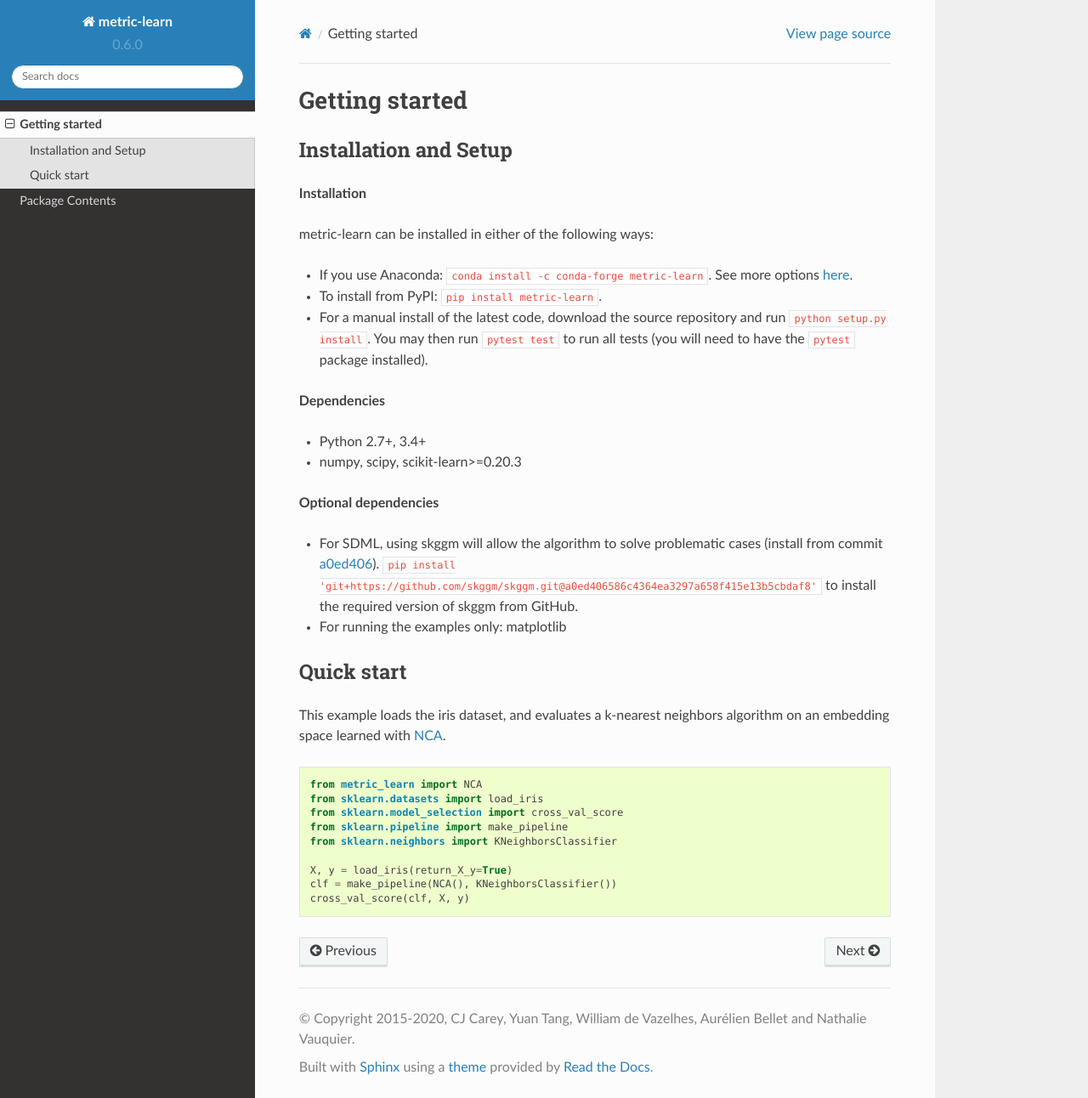
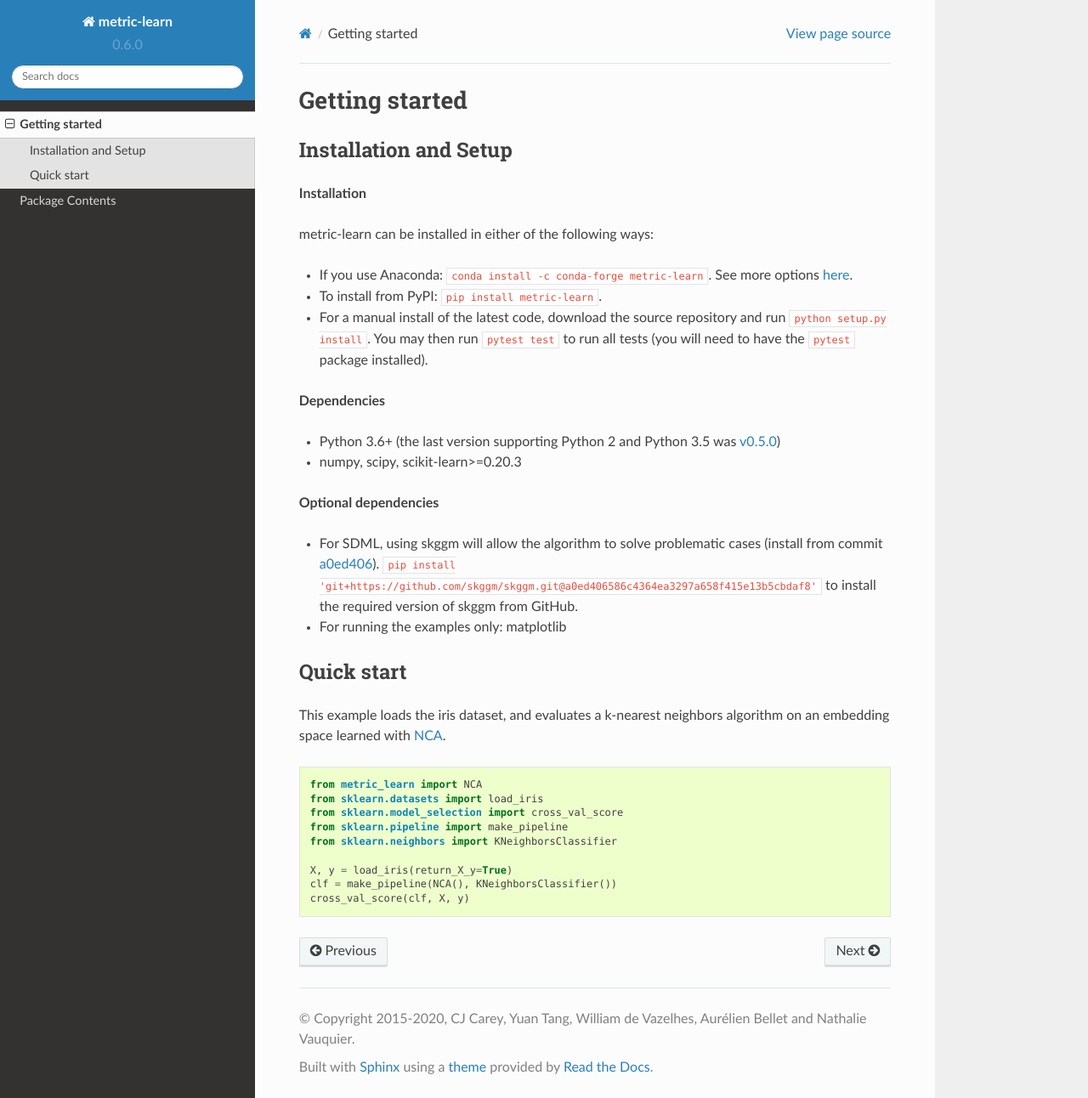
Before and after one commit to scikit-learn-contrib/metric-learn, a Sphinx documentation site: the page built from doc/getting_started.rst, in a window 1280 px wide and 1292 px high. Shown: the whole window at 85% size. Built offline with Sphinx 7.4.7 and the Read the Docs theme 2.0.0, drawn with Linux system fonts in a browser that asks for light colours; pages that are not in the unit, such as notebooks, are missing from menus.

Commit message:
fix dependencies doc and add pointer to v0.5.0 for earlier Python versions (#298)

```diff
--- a/README.rst
+++ b/README.rst
@@ -20,7 +20,8 @@
 
 **Dependencies**
 
--  Python 3.6+
+-  Python 3.6+ (the last version supporting Python 2 and Python 3.5 was
+   `v0.5.0 <https://pypi.org/project/metric-learn/0.5.0/>`_)
 -  numpy, scipy, scikit-learn>=0.20.3
 
 **Optional dependencies**
--- a/doc/getting_started.rst
+++ b/doc/getting_started.rst
@@ -17,15 +17,16 @@
 
 **Dependencies**
 
--  Python 2.7+, 3.4+
--  numpy, scipy, scikit-learn>=0.20.3
+- Python 3.6+ (the last version supporting Python 2 and Python 3.5 was
+  `v0.5.0 <https://pypi.org/project/metric-learn/0.5.0/>`_)
+- numpy, scipy, scikit-learn>=0.20.3
 
 **Optional dependencies**
 
 - For SDML, using skggm will allow the algorithm to solve problematic cases
   (install from commit `a0ed406 <https://github.com/skggm/skggm/commit/a0ed406586c4364ea3297a658f415e13b5cbdaf8>`_).
   ``pip install 'git+https://github.com/skggm/skggm.git@a0ed406586c4364ea3297a658f415e13b5cbdaf8'`` to install the required version of skggm from GitHub.
--  For running the examples only: matplotlib
+- For running the examples only: matplotlib
 
 Quick start
 ===========
--- a/doc/introduction.rst
+++ b/doc/introduction.rst
@@ -96,7 +96,7 @@
   metric learning provides a way to bias the clusters found by algorithms like
   K-Means towards the intended semantics.
 - Information retrieval: the learned metric can be used to retrieve the
-  elements of a database that are semantically closer to a query element.
+  elements of a database that are semantically closest to a query element.
 - Dimensionality reduction: metric learning may be seen as a way to reduce the
   data dimension in a (weakly) supervised setting.
 - More generally, the learned transformation :math:`L` can be used to project
```
